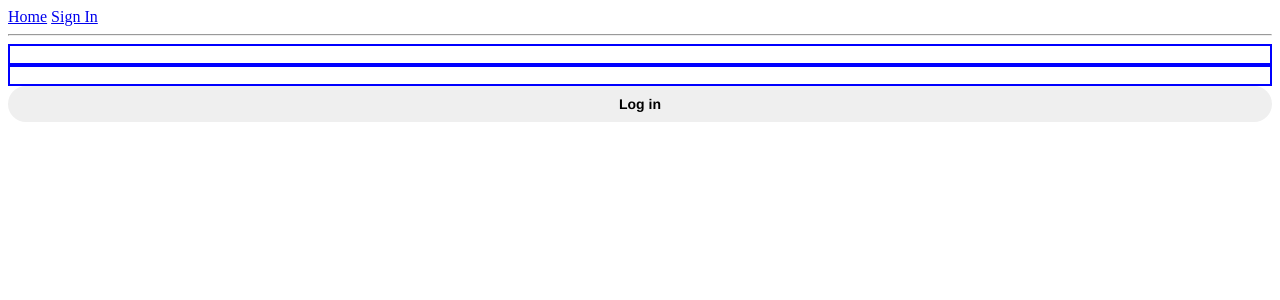
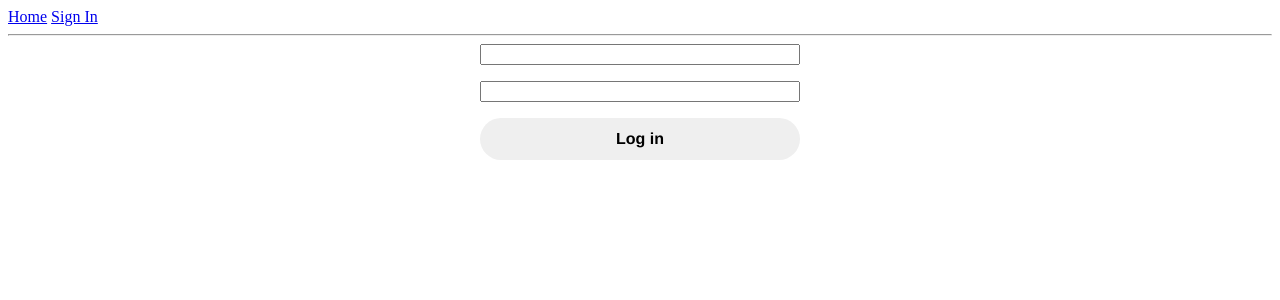
Before and after one commit to pure-js/auth-components, a React (Vite) app: page /sign-in in a window 1280 px wide. Shown: the top 300 px of the page. Built offline with nearby package versions, Linux system fonts and the light colour scheme.

Commit message:
feat: protect main route (#6)

```diff
--- a/index.html
+++ b/index.html
@@ -2,7 +2,7 @@
 <html lang="en">
   <head>
     <meta charset="UTF-8" />
-    <link rel="icon" type="image/svg+xml" href="/vite.svg" />
+    <link rel="icon" type="image/svg+xml" href="/" />
     <meta name="viewport" content="width=device-width, initial-scale=1.0" />
     <title>Auth Components</title>
   </head>
--- a/src/components/button/Button.tsx
+++ b/src/components/button/Button.tsx
@@ -39,11 +39,9 @@ export const Button = ({
   return (
     <button
       type="button"
-      className={[
-        classes['storybook-button'],
-        classes[`storybook-button--${size}`],
-        mode,
-      ].join(' ')}
+      className={[classes.btn, classes[`storybook-button--${size}`], mode].join(
+        ' ',
+      )}
       style={{ backgroundColor }}
       {...props}
     >
--- a/src/components/button/button.module.scss
+++ b/src/components/button/button.module.scss
@@ -1,12 +1,13 @@
-.storybook-button {
+.btn {
   font-family: 'Nunito Sans', 'Helvetica Neue', Helvetica, Arial, sans-serif;
   font-weight: 700;
   border: 0;
   border-radius: 3em;
   cursor: pointer;
-  display: inline-block;
-  line-height: 1;
+  width: 100%;
+  box-sizing: border-box;
 }
+
 .storybook-button--primary {
   color: white;
   background-color: #1ea7fd;
--- a/src/components/form/form.module.scss
+++ b/src/components/form/form.module.scss
@@ -1,4 +1,9 @@
 .form {
   display: flex;
   flex-direction: column;
+  gap: 1rem;
+  margin: 0 auto;
+  align-self: center;
+  width: 100%;
+  max-width: 20rem;
 }
--- a/src/components/input/Input.tsx
+++ b/src/components/input/Input.tsx
@@ -1,5 +1,13 @@
 import classes from './input.module.scss';
 
-export const Input = ({ type }: { type: string }) => (
-  <input className={classes.input} type={type} />
+interface ButtonProps {
+  /**
+   * Is this the principal call to action on the page?
+   */
+  type?: string;
+  minLength?: number;
+}
+
+export const Input = ({ type, minLength }: ButtonProps) => (
+  <input minLength={minLength} className={classes.input} type={type} />
 );
--- a/src/components/input/input.module.scss
+++ b/src/components/input/input.module.scss
@@ -1,3 +1,4 @@
 .input {
-  border: 2px solid blue;
+  width: 100%;
+  box-sizing: border-box;
 }
--- a/src/pages/index.tsx
+++ b/src/pages/index.tsx
@@ -1,13 +1,45 @@
-import { FileRoute } from '@tanstack/react-router';
+import { FileRoute, redirect } from '@tanstack/react-router';
 
 import { SortableTable } from '@/components/sortable-table';
+import { useDataFetch } from '@/services/hooks/useDataFetch';
+import { Auth } from '@/services/Auth';
+import { Loading } from '@/components/loading';
 
-export const HomePage = () => (
-  <>
-    <SortableTable />
-  </>
-);
+import { router } from './../providers';
+
+export const HomePage = () => {
+  const { data, isLoading, error } = useDataFetch('/');
+  console.log('data ', data);
+
+  return (
+    <>
+      {isLoading && <Loading />}
+      {error && <h1>Error!</h1>}
+      {data && (
+        <>
+          <h1>Global Fundamentals Data</h1>
+          <SortableTable />
+        </>
+      )}
+    </>
+  );
+};
 
 export const HomeRoute = new FileRoute('/').createRoute({
+  id: 'authenticated',
+  beforeLoad: async () => {
+    const { isAuthenticated } = Auth();
+    if (!isAuthenticated) {
+      throw redirect({
+        to: '/sign-in',
+        search: {
+          // Use the current location to power a redirect after login
+          // (Do not use `router.state.resolvedLocation` as it can
+          // potentially lag behind the actual current location)
+          redirect: router.state.location.href,
+        },
+      });
+    }
+  },
   component: HomePage,
 });
--- a/src/pages/sign-in/SignIn.tsx
+++ b/src/pages/sign-in/SignIn.tsx
@@ -7,16 +7,16 @@ import { rootRoute } from '@/pages/__root';
 
 export const SignInPage = () => {
   return (
-    <Form>
+    <Form onSubmit={() => {}}>
       <Input type="text" />
-      <Input type="password" />
-      <Button label="Log in" />
+      <Input type="password" minLength={8} />
+      <Button primary size="large" onClick={() => {}} label="Log in" />
     </Form>
   );
 };
 
 export const SignInRoute = new Route({
   getParentRoute: () => rootRoute,
-  path: '/',
+  path: '/sign-in',
   component: SignInPage,
 });
--- a/src/providers.tsx
+++ b/src/providers.tsx
@@ -2,7 +2,7 @@ import { RouterProvider, Router } from '@tanstack/react-router';
 
 import { routeTree } from './routeTree';
 
-const router = new Router({
+export const router = new Router({
   routeTree,
   defaultPreload: 'intent',
 });
--- /dev/null
+++ b/src/services/Auth.tsx
@@ -0,0 +1,6 @@
+// import { useState } from 'react';
+
+export const Auth = () => {
+  // const [isAuthenticated, setIsAuthenticated] = useState(false);
+  return { isAuthenticated: false };
+};
--- a/tsconfig.json
+++ b/tsconfig.json
@@ -15,6 +15,7 @@
     "jsx": "react-jsx",
     "paths": {
       "@/components/*": ["./src/components/*"],
+      "@/services/*": ["./src/services/*"],
       "@/pages/*": ["./src/pages/*"]
     },
 
--- a/vite.config.ts
+++ b/vite.config.ts
@@ -11,6 +11,10 @@ export default defineConfig({
         replacement: '/src/components',
       },
       {
+        find: '@/services',
+        replacement: '/src/services',
+      },
+      {
         find: '@/pages',
         replacement: '/src/pages',
       },
```
